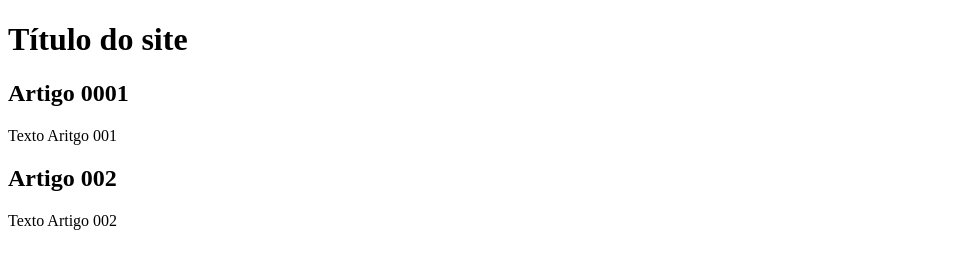
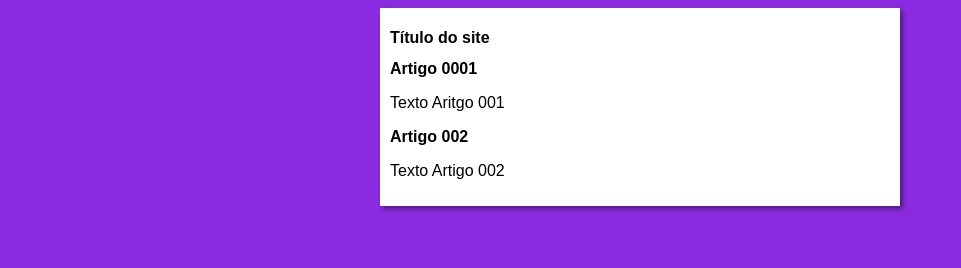
Before and after one commit to DiiegoAndrade1/projeto_site, a plain HTML site: page index.html in a window 1280 px wide. Shown: the whole page, without its empty margins (0-961 px from the left). Drawn offline with Linux system fonts and the light colour scheme.

Commit message:
start design

```diff
--- /dev/null
+++ b/estilos/style.css
@@ -0,0 +1,17 @@
+* {
+    font-family: Arial, Helvetica, sans-serif ;
+    font-size: 16px ;
+}
+
+body{
+    background-color: blueviolet;
+
+}
+
+main{
+    background-color: white;
+    width: 500px;
+    margin: auto;
+    padding: 10px;
+    box-shadow: 3px 3px 5px rgba(0, 0, 0, 0.43);
+}
--- a/index.html
+++ b/index.html
@@ -4,6 +4,7 @@
     <meta charset="UTF-8">
     <meta name="viewport" content="width=device-width, initial-scale=1.0">
     <title>Titulo do site</title>
+    <link rel="stylesheet" href="estilos/style.css">
 </head>
 <body>
     <main>
```
